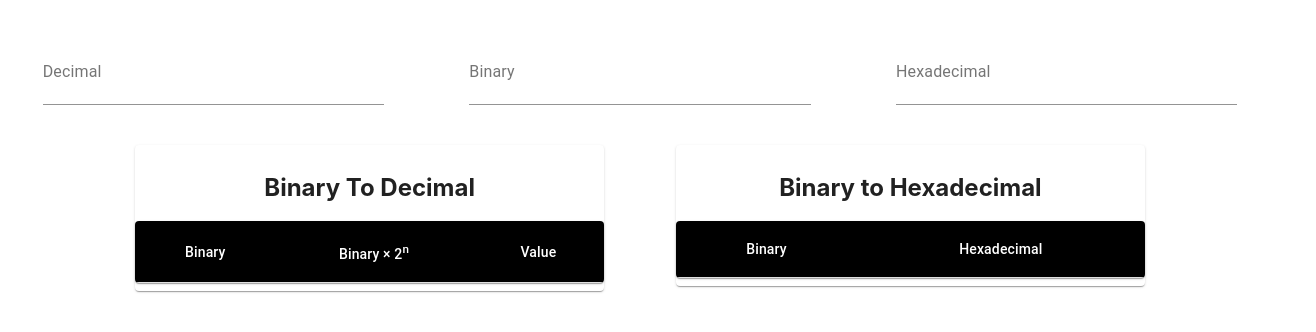
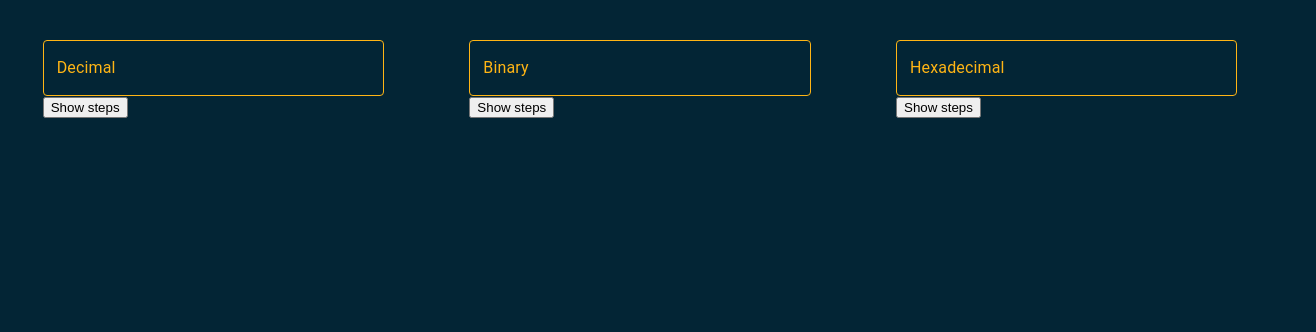
Before and after one commit to cadellsingh/converter, a React (Create React App) app: page / in a window 1280 px wide. Shown: the top 332 px of the page, 1316 px wide, since content can reach past the window. Built offline with nearby package versions, Linux system fonts and the light colour scheme.

Commit message:
testing out new design

```diff
--- a/src/App.css
+++ b/src/App.css
@@ -1,18 +1,29 @@
-.calculation {
-    width: 40%;
+html {
+    background-color: #032535;
 }
 
 .center-text {
     text-align: center;
+    color: #ffb515;
 }
 
 .number-system-grid {
     display: grid;
-    margin: 0 auto;
     justify-items: center;
+    margin-top: 40px;
 }
 
 .grid-item {
+    width: 70%;
+}
+
+.calculation-grid {
+    display: grid;
+    justify-items: center;
+    margin-top: 40px;
+}
+
+.calculation-item {
     width: 70%;
 }
 
@@ -22,6 +33,14 @@
         margin: 40px 0;
     }
 
+    .calculation-grid {
+        grid-template-columns: repeat(2, 1fr);
+    }
+
+    .calculation-item {
+        width: 80%;
+    }
+
     .grid-item {
         width: 80%;
     }
--- a/src/App.js
+++ b/src/App.js
@@ -70,7 +70,7 @@ const App = () => {
   };
 
   return (
-    <div className="main">
+    <div>
       <NumberSystemRow
         input={input}
         handleOnChange={handleOnChange}
@@ -78,7 +78,7 @@ const App = () => {
       />
 
       {/*<DecimalCalculation decimal={input.decimal} />*/}
-      <BinaryCalculation binary={input.binary} />
+      {/*<BinaryCalculation binary={input.binary} />*/}
       {/*<HexadecimalCalculation hexadecimal={input.hexadecimal} />*/}
     </div>
   );
--- a/src/BinaryCalculations.js
+++ b/src/BinaryCalculations.js
@@ -1,7 +1,6 @@
 import React from "react";
 import { binaryLetter, reverseString, splitString, uid } from "./utils/helpers";
 import { binaryValidation } from "./utils/validation";
-import Grid from "@material-ui/core/Grid";
 import TableRow from "@material-ui/core/TableRow";
 import DisplayCalculation from "./DisplayCalculation";
 import {
@@ -85,7 +84,7 @@ const BinaryCalculation = ({ binary }) => {
   );
 
   return (
-    <Grid container justify="center" spacing={9}>
+    <div className="calculation-grid">
       <DisplayCalculation
         text="Binary To Decimal"
         styledTableCells={binaryToDecTableCells}
@@ -97,7 +96,7 @@ const BinaryCalculation = ({ binary }) => {
         styledTableCells={binaryToHexTableCells}
         calculation={binaryToHexaCalc(binary)}
       />
-    </Grid>
+    </div>
   );
 };
 
--- a/src/DecimalCalculation.js
+++ b/src/DecimalCalculation.js
@@ -1,7 +1,6 @@
 import React from "react";
 import { binaryLetter, uid } from "./utils/helpers";
 import TableRow from "@material-ui/core/TableRow";
-import { Grid } from "@material-ui/core";
 import DisplayCalculation from "./DisplayCalculation";
 import {
   StyledTableCell,
@@ -85,7 +84,8 @@ const DecimalCalculation = ({ decimal }) => {
   );
 
   return (
-    <Grid container justify="center" spacing={9}>
+    // will be displaying one of these
+    <div className="calculation-grid">
       <DisplayCalculation
         text="Decimal To Binary"
         styledTableCells={decimalToBinaryTableCells}
@@ -97,7 +97,7 @@ const DecimalCalculation = ({ decimal }) => {
         styledTableCells={decimalToHexTableCells}
         calculation={decimalToHexadecimalCalc(decimal)}
       />
-    </Grid>
+    </div>
   );
 };
 
--- a/src/DisplayCalculation.js
+++ b/src/DisplayCalculation.js
@@ -1,6 +1,5 @@
 import React from "react";
 import List from "@material-ui/core/List";
-import Grid from "@material-ui/core/Grid";
 import Paper from "@material-ui/core/Paper";
 import Table from "@material-ui/core/Table";
 import TableBody from "@material-ui/core/TableBody";
@@ -9,8 +8,8 @@ import TableHead from "@material-ui/core/TableHead";
 
 const DisplayCalculation = ({ text, styledTableCells, calculation }) => {
   return (
-    <Grid item className="calculation">
-      <Paper>
+    <div className="calculation-item">
+      {/*<Paper>*/}
       <List>
         <h2 className="center-text">{text}</h2>
         <TableContainer component={Paper}>
@@ -20,8 +19,8 @@ const DisplayCalculation = ({ text, styledTableCells, calculation }) => {
           </Table>
         </TableContainer>
       </List>
-      </Paper>
-    </Grid>
+      {/*</Paper>*/}
+    </div>
   );
 };
 
--- a/src/HexadecimalCalculation.js
+++ b/src/HexadecimalCalculation.js
@@ -2,7 +2,6 @@ import React from "react";
 import { binaryValue, uid } from "./utils/helpers";
 import { reverseString } from "./utils/helpers";
 import { decimalToBinary } from "./utils/hexadecimalToBinary";
-import Grid from "@material-ui/core/Grid";
 import { hexadecimalValidation } from "./utils/validation";
 import TableRow from "@material-ui/core/TableRow";
 import DisplayCalculation from "./DisplayCalculation";
@@ -86,7 +85,7 @@ const HexadecimalCalculation = ({ hexadecimal }) => {
   );
 
   return (
-    <Grid container justify="center" spacing={9}>
+    <div className="calculation-grid">
       <DisplayCalculation
         text="Hexadecimal To Decimal"
         styledTableCells={hexaToDecTableCells}
@@ -98,7 +97,7 @@ const HexadecimalCalculation = ({ hexadecimal }) => {
         styledTableCells={hexaToBinaryTableCells}
         calculation={hexadecimalToBinaryCalc(hexadecimal)}
       />
-    </Grid>
+    </div>
   );
 };
 
--- a/src/NumberSystem.js
+++ b/src/NumberSystem.js
@@ -1,5 +1,38 @@
 import React from "react";
 import TextField from "@material-ui/core/TextField";
+import { makeStyles } from "@material-ui/core/styles";
+
+const useStyles = makeStyles({
+  root: {
+    "& .MuiOutlinedInput-root .MuiOutlinedInput-notchedOutline": {
+      borderColor: "#ffb515",
+    },
+    "&:hover .MuiOutlinedInput-root .MuiOutlinedInput-notchedOutline": {
+      borderColor: "#ffb515",
+    },
+    "& .MuiOutlinedInput-root.Mui-focused .MuiOutlinedInput-notchedOutline": {
+      borderColor: "#ff5700",
+    },
+    "& .MuiOutlinedInput-input": {
+      color: "#ffb515",
+    },
+    "&:hover .MuiOutlinedInput-input": {
+      color: "#ffb515",
+    },
+    "& .MuiOutlinedInput-root.Mui-focused .MuiOutlinedInput-input": {
+      color: "#ff5700",
+    },
+    "& .MuiInputLabel-outlined": {
+      color: "#ffb515",
+    },
+    "&:hover .MuiInputLabel-outlined": {
+      color: "#ffb515",
+    },
+    "& .MuiInputLabel-outlined.Mui-focused": {
+      color: "#ff5700",
+    },
+  },
+});
 
 const NumberSystem = ({
   input,
@@ -12,17 +45,23 @@ const NumberSystem = ({
     return string.charAt(0).toUpperCase() + string.slice(1);
   };
 
+  const classes = useStyles();
+
   return (
+    <div>
       <TextField
-      error={!valid}
+        variant="outlined"
         label={!valid ? "Invalid" : capitalize(text)}
         name={text}
         value={input}
         onChange={handleOnChange}
         onClick={handleOnClick}
         fullWidth={true}
-      InputProps={{ style: { fontSize: "30px" } }}
+        className={classes.root}
       />
+
+      <button>Show steps</button>
+    </div>
   );
 };
 
--- a/src/NumberSystemRow.js
+++ b/src/NumberSystemRow.js
@@ -8,7 +8,6 @@ import {
 
 const NumberSystemRow = ({ input, handleOnChange, handleOnClick }) => {
   return (
-    // adjust spacing based on mobile
     <div className="number-system-grid">
       <div className="grid-item">
         <NumberSystem
```
Lines whose indentation alone changed are shown as unchanged.
